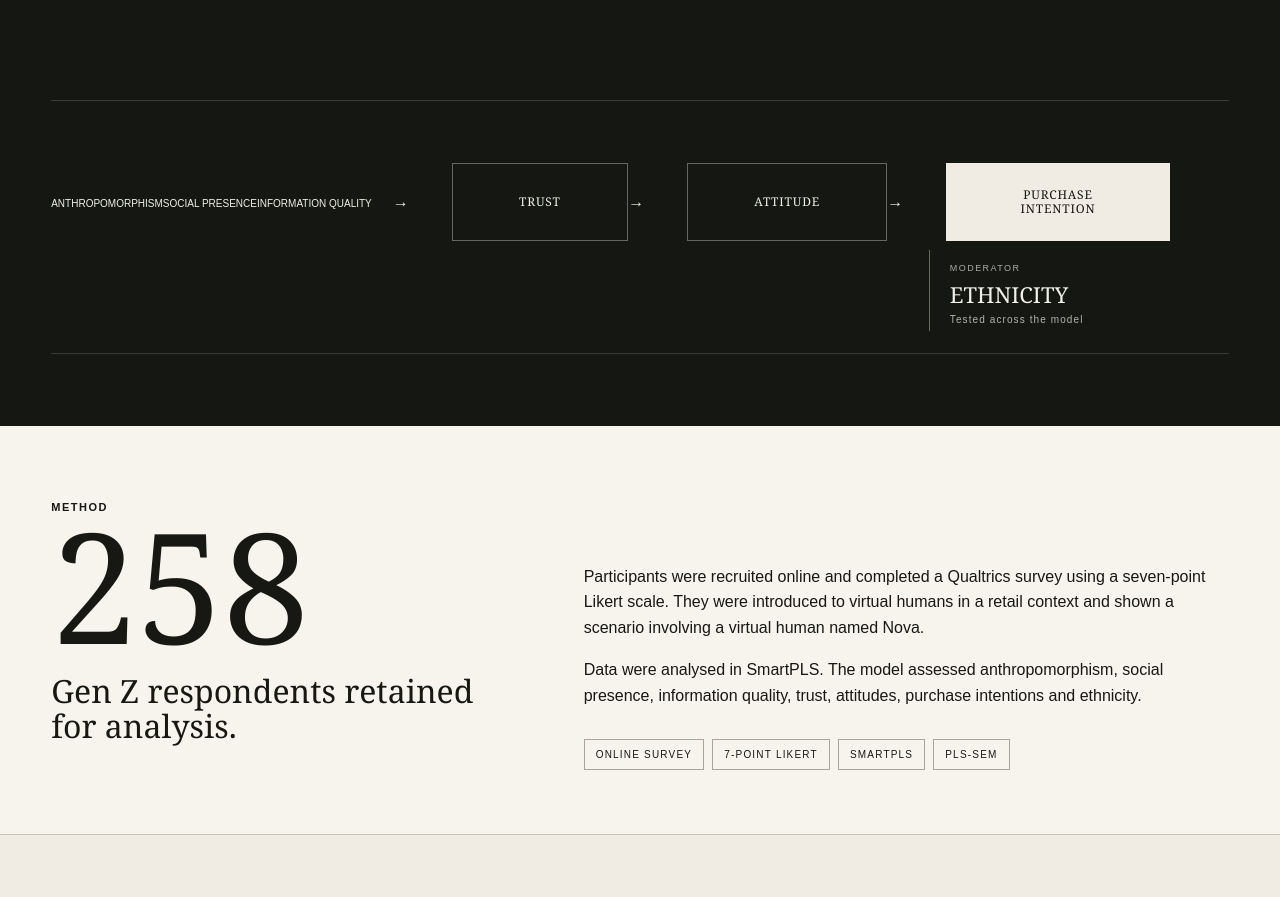
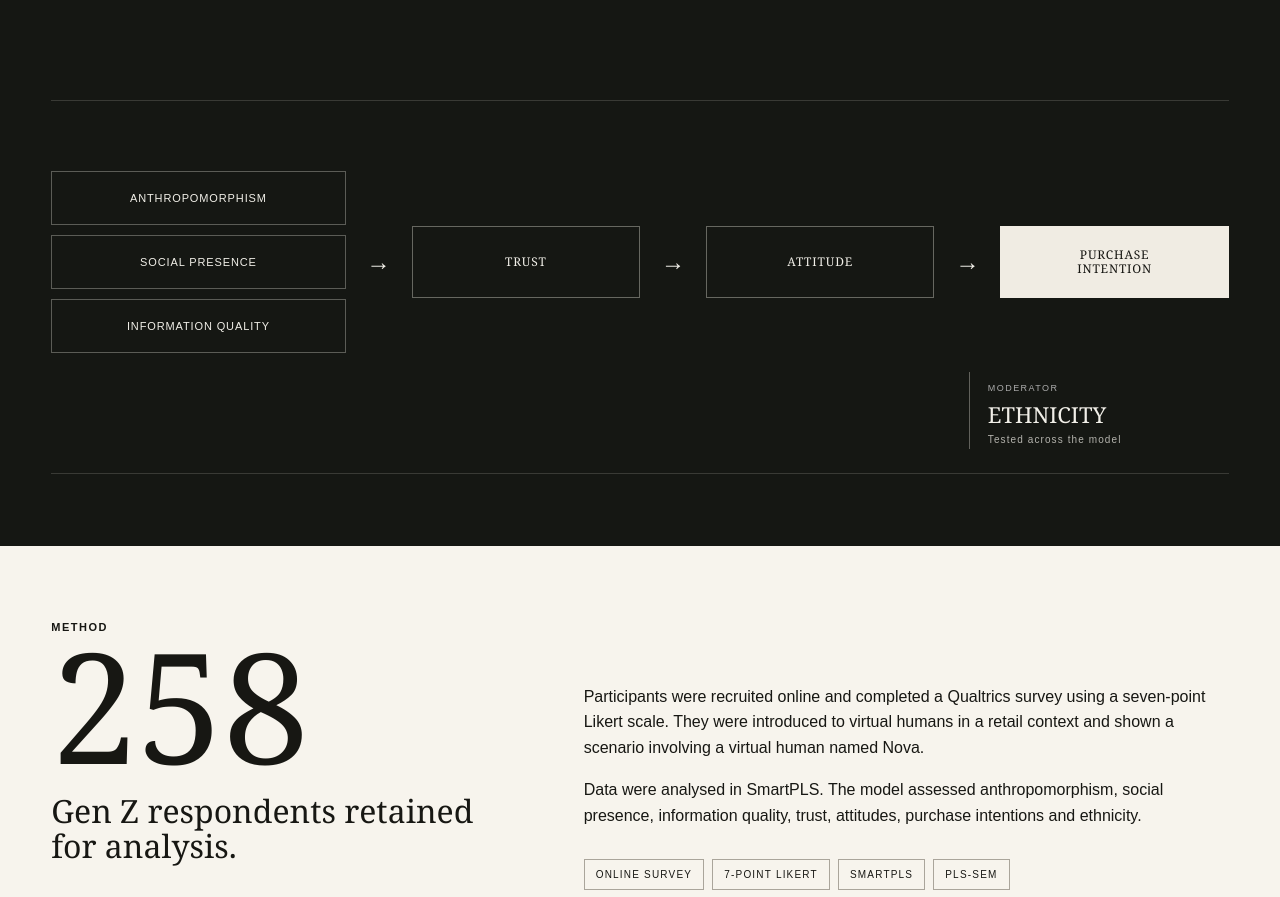
Before and after one commit to reggiemagtibay/reginald-magtibay-portfolio, a Next.js app: page /work/virtual-humans in a window 1280 px wide. Shown: the part 1800-2697 px from the top of the page. Built offline with nearby package versions, Linux system fonts and the light colour scheme.

Commit message:
Apply stable linear conceptual model layout

```diff
--- a/app/globals.css
+++ b/app/globals.css
@@ -337,3 +337,12 @@ max-width:220px!important;
 .vh-ethnicity small{display:block!important;font-size:9px!important;letter-spacing:.16em!important;margin-bottom:6px!important}.vh-ethnicity strong{display:block!important;font-family:Georgia,serif!important;font-size:22px!important;font-weight:400!important}.vh-ethnicity span{display:block!important;font-size:10px!important;margin-top:5px!important;opacity:.72!important}
 }
 @media(max-width:900px){.vh-converge{font-size:24px!important;text-align:center!important;transform:rotate(90deg)!important}}
+
+/* Conceptual model — simple linear layout */
+.vh-network-linear{position:relative!important;display:flex!important;align-items:center!important;gap:18px!important;padding:70px 0 120px!important;width:100%!important}
+.vh-linear-inputs{display:flex!important;flex-direction:column!important;gap:10px!important;flex:0 0 25%!important}
+.vh-linear-inputs span{display:flex!important;align-items:center!important;justify-content:center!important;min-height:54px!important;border:1px solid rgba(240,236,227,.32)!important;padding:10px 14px!important;box-sizing:border-box!important;font-size:11px!important;letter-spacing:.08em!important;text-align:center!important}
+.vh-network-linear>.vh-node{position:static!important;transform:none!important;flex:1 1 0!important;min-width:0!important;min-height:72px!important;width:auto!important;padding:14px!important;box-sizing:border-box!important;display:flex!important;align-items:center!important;justify-content:center!important;text-align:center!important}
+.vh-network-linear>.vh-linear-arrow{flex:0 0 30px!important;text-align:center!important;font-size:24px!important}
+.vh-network-linear>.vh-ethnicity{position:absolute!important;right:0!important;bottom:24px!important;width:260px!important;border-left:1px solid rgba(240,236,227,.35)!important;padding:4px 0 4px 18px!important;box-sizing:border-box!important;text-align:left!important}
+@media(max-width:900px){.vh-network-linear{flex-direction:column!important;align-items:stretch!important;padding:40px 0!important}.vh-linear-inputs{flex-basis:auto!important}.vh-network-linear>.vh-linear-arrow{transform:rotate(90deg)!important;flex-basis:auto!important}.vh-network-linear>.vh-ethnicity{position:static!important;width:auto!important;margin-top:18px!important}}
```
